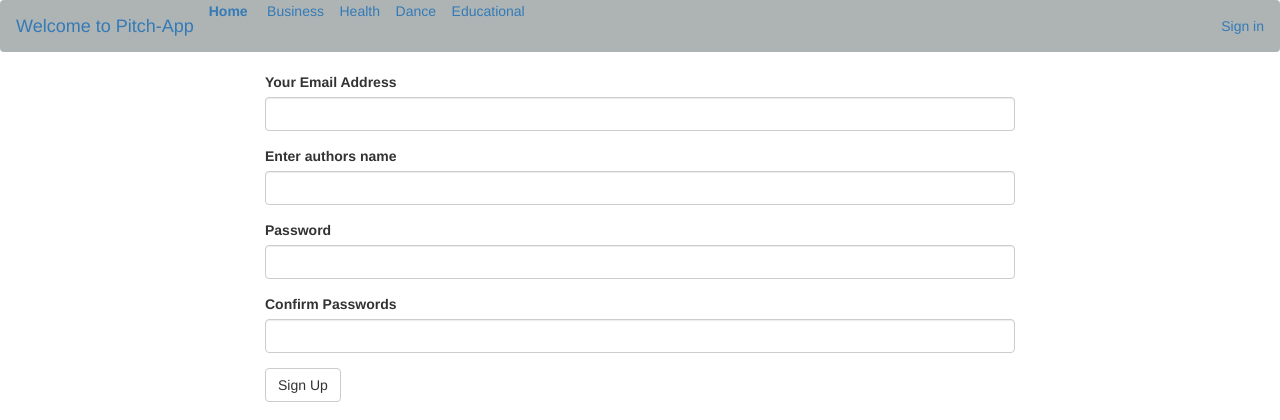
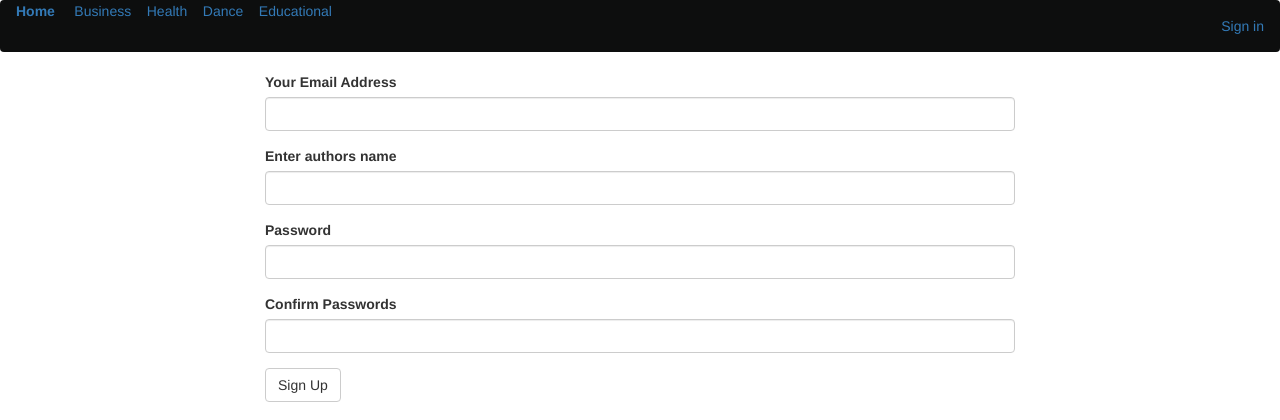
Before and after one commit to bre-nda/Pitch-Project, a Flask app: page /authenticate/register in a window 1280 px wide. Shown: the top 420 px of the page. Run offline with Flask 2, Linux system fonts and the light colour scheme; some libraries are stand-ins or nearby versions.

Commit message:
update the css file

```diff
--- a/app/templates/navbar.html
+++ b/app/templates/navbar.html
@@ -1,5 +1,5 @@
-<nav class="navbar navbar-expand-lg navbar-light" style="background-color: #aeb4b4;">
-    <a class="navbar-brand" href="/">Welcome to Pitch-App</a>
+<nav class="navbar navbar-expand-lg navbar-light" style="background-color: rgb(13, 14, 14);">
+
 
     <div class="collapse navbar-collapse " id="navbarSupportedContent">
         <div class="navbar-nav">
@@ -8,7 +8,7 @@
             <a class="nav-link" href="/categories/Health">Health</a>&nbsp;&nbsp;&nbsp;
             <a class="nav-link" href="/categories/Dance">Dance</a>&nbsp;&nbsp;&nbsp;
             <a class="nav-link" href="/categories/Educational">Educational</a>&nbsp;&nbsp;&nbsp;
-            <!-- <a class="nav-link" href="/categories/funny">product</a>&nbsp;&nbsp;&nbsp; -->
+
         </div>
 
         <!-- user section -->
```
